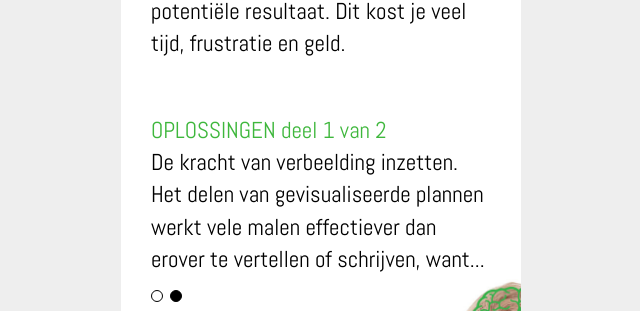
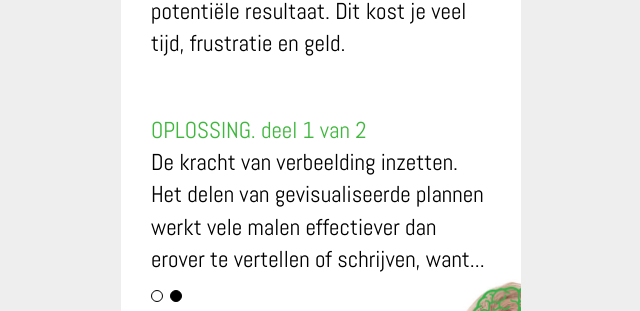
Before and after one commit to jhvanderschee/carli_d, a Jekyll site: the page built from index.md, in a window 1280 px wide and 900 px high, scrolled down 991 px. Shown: the part 145-456 px from the top of the window, without its empty margins (319-959 px from the left). Built offline with Jekyll 4.4.1, drawn with Linux system fonts in a browser that asks for light colours.

Commit message:
Update home.html

```diff
--- a/_layouts/home.html
+++ b/_layouts/home.html
@@ -8,7 +8,7 @@
         die jouw frisse plan<br />
         realiteit laat worden.
     </div>
-    <div class="img" style="right: 20px; width: 150px; bottom: 60px; z-index: 1;"><img src="/img/world.jpg" /></div>
+    <div class="img" style="right: 20px; width: 150px; bottom: 80px; z-index: 1;"><img src="/img/world.jpg" /></div>
     <div class="img smaller" style="text-align: center; color: #E94927; right: 30px; width: 50px; bottom: 10px; cursor: pointer; z-index: 2;" onclick="window.open('tel:0031618518928');"><img src="/img/phone.svg" />Bel direct</div>
 </div>
 
@@ -48,7 +48,7 @@
 <div class="section carousel">
     <div class="navigation">
         <div>
-            <strong>OPLOSSINGEN deel 1 van 2</strong><br />
+            <strong>OPLOSSING. deel 1 van 2</strong><br />
             De kracht van verbeelding inzetten.
             Het delen van gevisualiseerde plannen
             werkt vele malen effectiever dan erover
```
